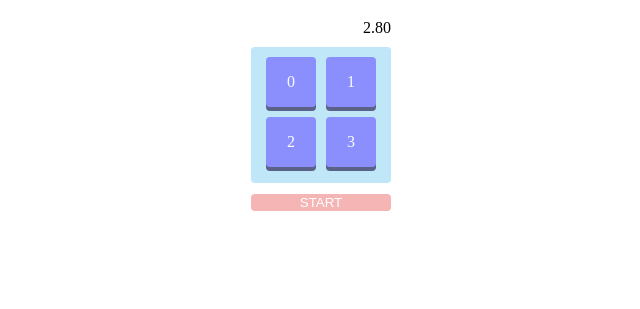
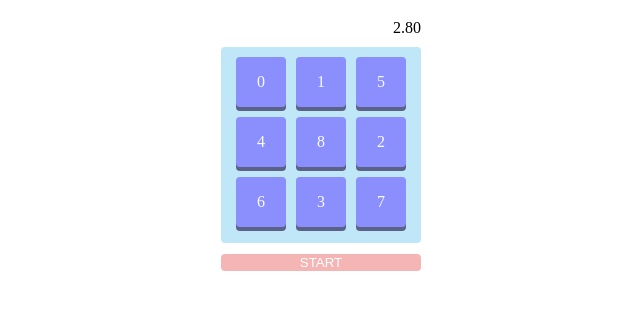
Before and after one commit to Taiki-nk/Number_Game_Challenge, a plain HTML site: page index.html in a window 1280 px wide. Both pictures are taken after a click on the button "START". Shown: the part 61-370 px from the top of the page, without its empty margins (319-959 px from the left). Drawn offline with Linux system fonts and the light colour scheme.

Commit message:
GameLevel変更中

```diff
--- a/css/styles.scss
+++ b/css/styles.scss
@@ -11,7 +11,7 @@ body {
   text-align: center;
 }
 .container {
-  width: 140px;
+  width: 200px;
   margin: 0 auto;
 
   #timer {
--- a/js/main.js
+++ b/js/main.js
@@ -2,39 +2,60 @@
 
 {
   class Panel {
-    constructor() {
+    constructor(game) {
+      this.game = game
       this.el = document.createElement("li");
       this.el.classList.add("pushed");
 
       const board = document.getElementById("board");
       board.appendChild(this.el);
 
-      this.el.addEventListener("click", () => {
+      this.getEl().addEventListener("click", () => {
         this.startGame();
       });
     }
+
+    getEl(){
+      return this.el;
+    }
+
+    getCurrentNum(){
+      return this.game.currentNum;
+    }
+
+    addCurrentNum(){
+      this.game.currentNum ++;
+    }
+
     startGame() {
-      if (currentNum === parseInt(this.el.textContent)) {
-        this.el.classList.add("pushed");
-        currentNum++;
+      if (this.getCurrentNum() === parseInt(this.getEl().textContent)) {
+        this.getEl().classList.add("pushed");
+        this.addCurrentNum();
       }
-      if(currentNum === 4){
-        clearTimeout(timeoutId);
-        startBtn.classList.remove('pushed');
+      if (this.getCurrentNum() === this.game.getLevel() ** 2) {
+        clearTimeout(this.game.timeoutId);
+        this.game.startBtn.classList.remove("pushed");
       }
     }
   }
   //ここまでPanelクラス
 
   class Board {
-    constructor() {
-      this.panels = [new Panel(), new Panel(), new Panel(), new Panel()];
-
+    constructor(game) {
+      this.game = game;
+      this.panels = [];
+      for(let i = 0; i < this.game.getLevel() ** 2; i++){
+        this.panels.push(new Panel(this.game));
+      }
     }
 
-    showNumber(){
-      this.nums = [0, 1, 2, 3];
 
+
+    showNumber() {
+      this.nums = [];
+      for(let i = 0; i < this.game.getLevel() ** 2; i ++){
+        this.nums.push(i);
+      }
       this.panels.forEach((panel) => {
         panel.el.textContent = this.nums.splice(
           Math.floor(Math.random() * this.nums.length),
@@ -46,29 +67,37 @@
   }
   //ここまでBoardクラス
 
-  function countUp(){
-    const timer = document.getElementById('timer');
-    timeoutId = setTimeout(() => {
-      timer.textContent = ((Date.now() - startTime)/1000).toFixed(2);
-      countUp();
-    },10);
+  class Game {
+    constructor(level) {
+      this.level = level;
+      this.currentNum = undefined;
+      this.startTime = undefined;
+      this.timeoutId = undefined;
+      const board = new Board(this);
 
+      this.startBtn = document.getElementById("start-btn");
+      this.startBtn.addEventListener("click", () => {
+        this.startBtn.classList.add("pushed");
+        this.currentNum = 0;
+        this.startTime = Date.now();
+        board.showNumber();
+        this.countUp();
+      });
+    }
+
+    getLevel(){
+      return this.level;
+    }
+
+    countUp() {
+      const timer = document.getElementById("timer");
+      this.timeoutId = setTimeout(() => {
+        timer.textContent = ((Date.now() - this.startTime) / 1000).toFixed(2);
+        this.countUp();
+      }, 10);
+    }
   }
+  //ここまでGameクラス
 
-  let currentNum;
-  let startTime;
-  let timeoutId;
-
-  const board = new Board()
-
-  const startBtn = document.getElementById("start-btn");
-  startBtn.addEventListener("click", () => {
-    startBtn.classList.add('pushed');
-    currentNum = 0;
-    startTime = Date.now()
-    board.showNumber();
-    countUp();
-  });
-
-
+  new Game(3);
 }
```
Also changed, not shown: css/styles.css.
